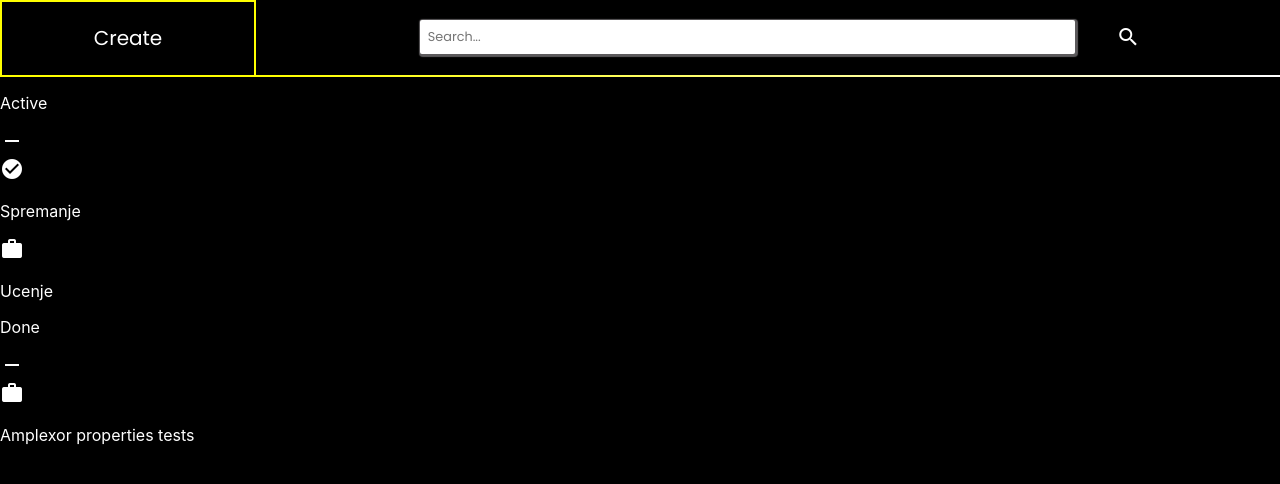
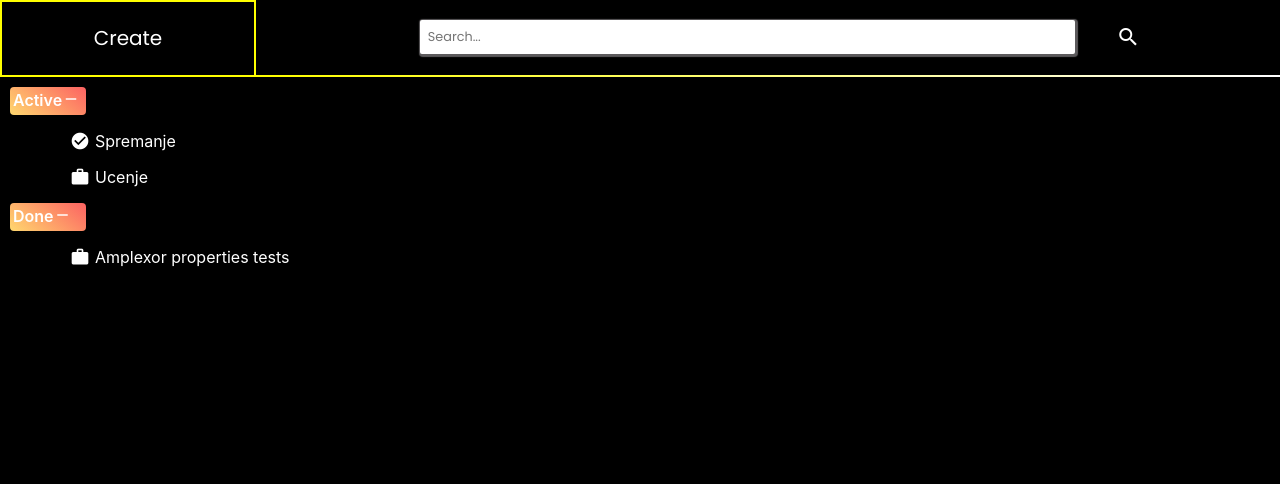
Before and after one commit to jananicic/Todo, a React (Create React App) app: page / in a window 1280 px wide. Shown: the top 484 px of the page. Built offline with nearby package versions, Linux system fonts and the light colour scheme.

Commit message:
Edited css for todos page.

```diff
--- a/src/components/showTodo/TodoItem.js
+++ b/src/components/showTodo/TodoItem.js
@@ -1,8 +1,9 @@
 import React from 'react';
 
-const TodoItem = ({icon, title}) => {
+const TodoItem = ({id, icon, title}) => {
+    const classWithId = `todoItem-`;
     return (
-        <div className="todoItem">
+        <div className={classWithId}>
             <i className="tiny material-icons">{icon}</i>
             <p>{title}</p>
         </div>
--- a/src/components/showTodo/TodosPage.js
+++ b/src/components/showTodo/TodosPage.js
@@ -73,9 +73,9 @@ class TodosPage extends Component {
                             <p>Active</p>
                             <i className="tiny material-icons">{this.state.toggleIndicatorActive}</i>
                         </div>
-                        <div>
+                        <div className="todos">
                             {this.state.showActive && this.props.createdTodos.map(el => (
-                                <TodoItem key={el.id} icon={el.icon} title={el.title}/>
+                                <TodoItem key={el.id} id={el.id} icon={el.icon} title={el.title}/>
                             ))}
                         </div>
                     </div>
@@ -84,9 +84,9 @@ class TodosPage extends Component {
                             <p>Done</p>
                             <i className="tiny material-icons">{this.state.toggleIndicatorDone}</i>
                         </div>
-                        <div>
+                        <div className="todos">
                             {this.state.showDone && this.props.doneTodos.map(el => (
-                                <TodoItem key={el.id} icon={el.icon} title={el.title}/>
+                                <TodoItem key={el.id} id={el.id} icon={el.icon} title={el.title}/>
                             ))}
                         </div>
                     </div>
--- a/src/components/showTodo/css/todosPage.scss
+++ b/src/components/showTodo/css/todosPage.scss
@@ -1,3 +1,15 @@
+@mixin buttonTodos() {
+  height: 100%;
+  width: 70px;
+  cursor: pointer;
+  margin: 10px;
+  padding: 3px;
+  border-radius: .25rem;
+  font-size: 1rem;
+  font-weight: 600;
+  color: white;
+}
+
 .todosNavbar {
   display: grid;
   grid-template-columns: 0.2fr 0.8fr;
@@ -17,6 +29,7 @@
       border: yellow 2px solid;
     }
   }
+
   #search {
     display: grid;
     grid-template-columns: 0.8fr 0.2fr;
@@ -32,15 +45,64 @@
       border: none;
       border-radius: 2px;
       padding: 8px;
-      box-shadow: 1px 1px 1px 2px rgba(92,90,92,1);
-      &:focus{
+      box-shadow: 1px 1px 1px 2px rgba(92, 90, 92, 1);
+      &:focus {
         outline: none !important;
       }
     }
-
     i {
       margin: auto 20%;
     }
+  }
+}
+
+.activeBtn {
+  @include buttonTodos();
+  background: linear-gradient(40deg, #ffd86f, #fc6262) !important;
+  p {
+    display: inline-block;
+    float: left;
+    margin: 0;
+  }
+  i {
+    font-size: 18px;
+  }
+}
+
+.doneBtn {
+  @include buttonTodos();
+  background: linear-gradient(40deg, #ffd86f, #fc6262) !important;
+  p {
+    display: inline-block;
+    float: left;
+    margin: 0;
+  }
+  i {
+    font-size: 18px;
+  }
+}
+
+.todos {
+  height: auto;
+  width: auto;
+  margin-left: 70px;
+  div {
+    &:hover {
+      cursor: pointer;
+      i {
+        color: #ffd86f;
+      }
+    }
+  }
+  p {
+    width: auto;
+    padding: 0 25px;
+  }
+  i {
+    display: inline-block;
+    float: left;
+    margin: 0;
+    font-size: 20px;
   }
 }
 
@@ -57,4 +119,5 @@
 }
 
 /* For tablets: */
-@media (max-width: 900px) {}
+@media (max-width: 900px) {
+}
```
